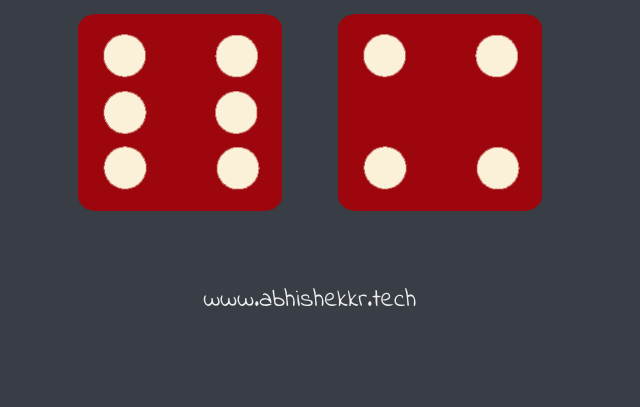
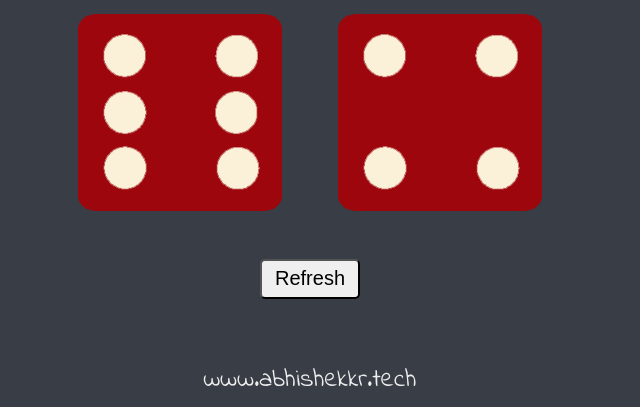
Before and after one commit to abhishekk7r/dice-game, a plain HTML site: page index.html in a window 1280 px wide. Shown: the part 481-888 px from the top of the page, without its empty margins (330-970 px from the left). Before the commit the page ends 808 px from the top, so only its background shows below. Drawn offline with Linux system fonts and the light colour scheme.

Commit message:
added refresh button

```diff
--- a/index.html
+++ b/index.html
@@ -26,6 +26,9 @@
         <p>Player 2</p>
         <img class="'img2" src="images/dice6.png" />
       </div>
+      <div class="btn">
+        <button class="onClick">Refresh</button>
+      </div>
       <div class="footer">
         <a href="https://abhishekk7r.github.io/portfolio/"
           >www.abhishekkr.tech</a
--- a/main.js
+++ b/main.js
@@ -29,8 +29,10 @@ if (randomNumber > randomNumber2) {
   document.querySelector("h1").innerHTML = "No Winner";
 }
 
-
-
+const refBtn = document.querySelector(".onClick");
+refBtn.addEventListener("click", () => {
+  location.reload();
+});
 
 // var randomNumber1 = Math.floor(Math.random() * 6) + 1; //1-6
 
--- a/styles.css
+++ b/styles.css
@@ -40,3 +40,14 @@ a {
   margin-top: 7%;
   color: #eeeeee;
 }
+
+.btn {
+  margin-top: 40px;
+}
+
+.btn button {
+  width: 100px;
+  height: 40px;
+  border-radius: 5px;
+  font-size: 20px;
+}
```
